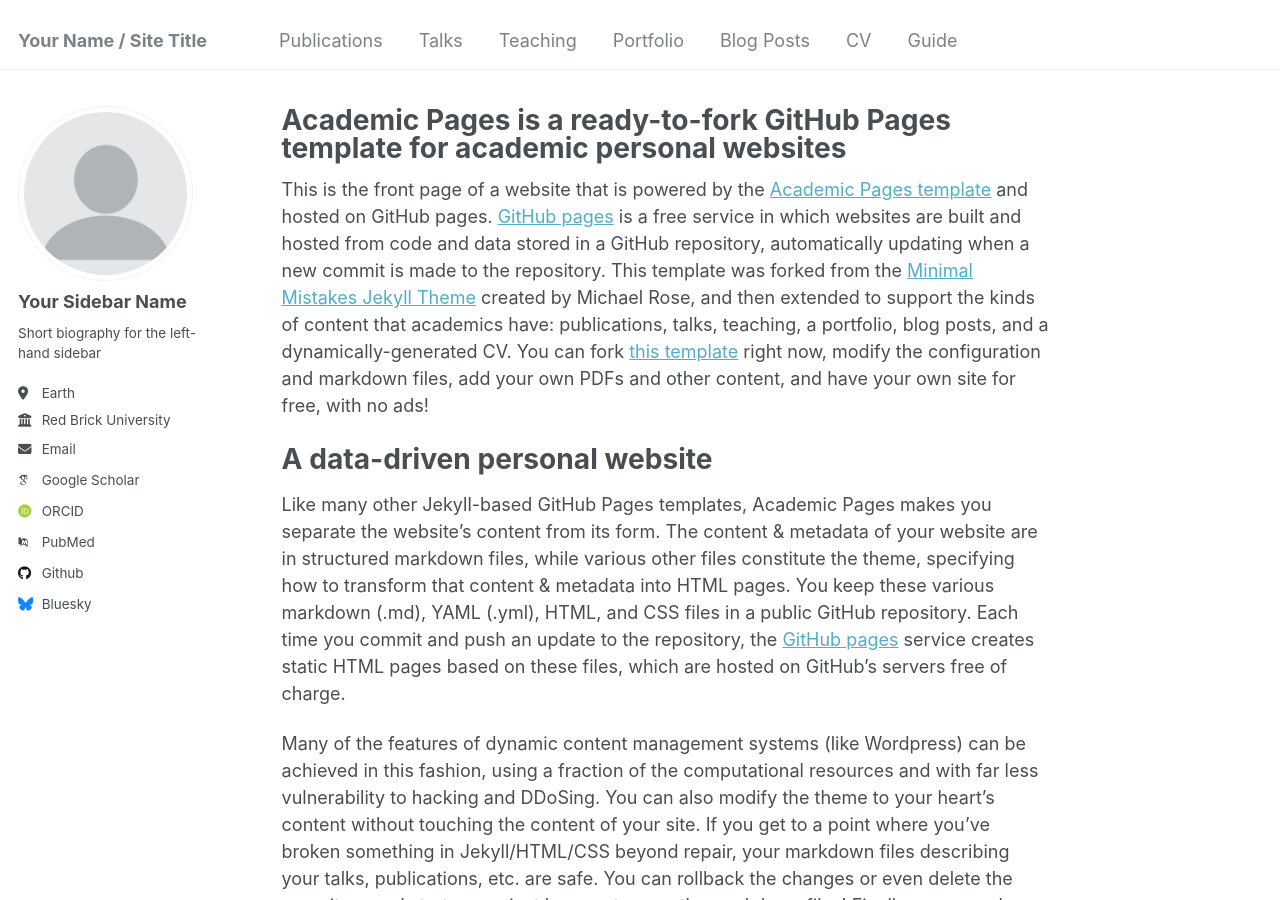
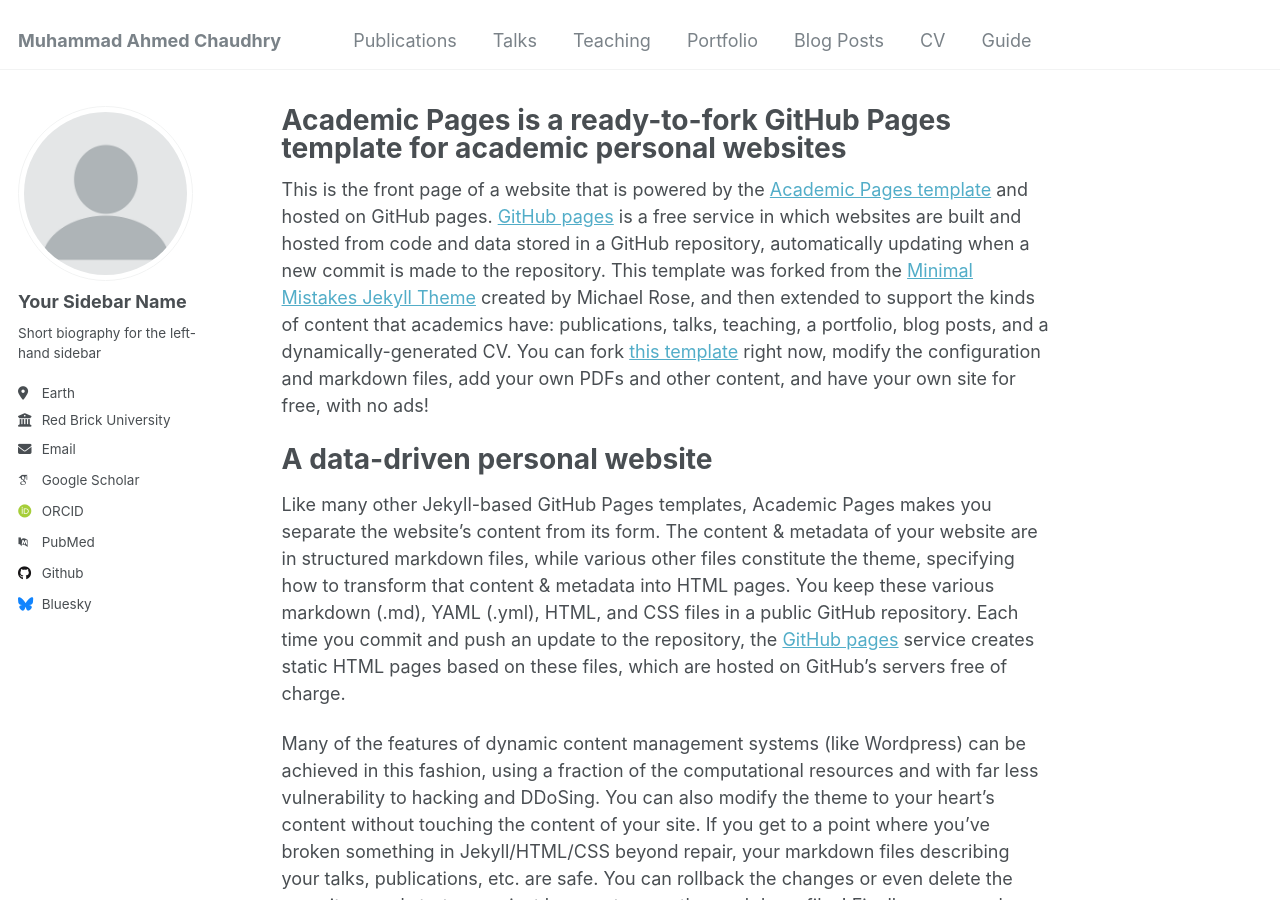
Before and after one commit to Ahmed14974/ahmed14974.github.io, a Jekyll site: the page built from _pages/about.md, in a window 1280 px wide and 900 px high. Built offline with Jekyll 4.4.1, drawn with Linux system fonts in a browser that asks for light colours; some web fonts are replaced.

Commit message:
Update _config.yml

```diff
--- a/_config.yml
+++ b/_config.yml
@@ -8,7 +8,7 @@
 
 # Basic Site Settings
 locale                   : "en-US"
-title                    : "Your Name / Site Title"
+title                    : "Muhammad Ahmed Chaudhry"
 title_separator          : "-"
 name                     : &name "Your Name"
 description              : &description "personal description"
```
